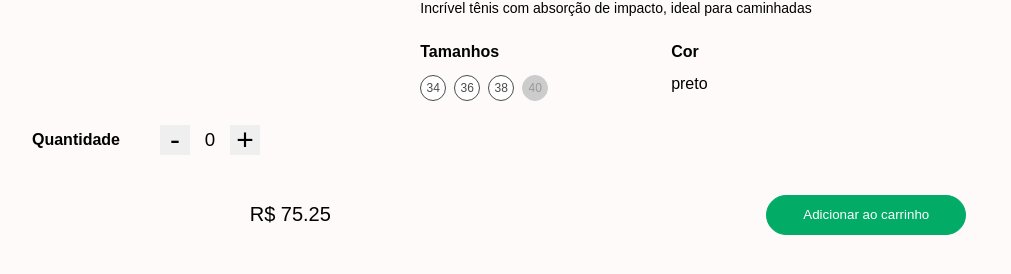
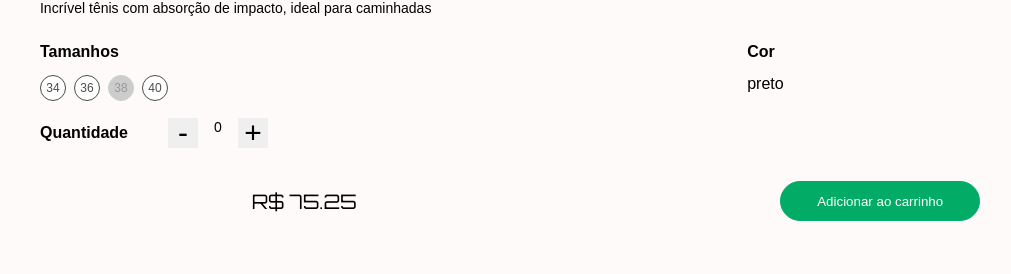
Before and after one commit to jean-campelo/projeto14-vest-store-front, a React (Create React App) app: page /view-product in a window 1280 px wide. Shown: the part 498-772 px from the top of the page, without its empty margins (32-1043 px from the left). Built offline with nearby package versions, Linux system fonts and the light colour scheme.

Commit message:
Exibindo tamanho de acordo com disponibilidade

```diff
--- a/src/components/ViewProduct.js
+++ b/src/components/ViewProduct.js
@@ -30,17 +30,15 @@
               {product.color}
             </Color>
           </ContainerSizeAndColor>
-        </Informations>
           <AddCart>
             <Quantity>
               <h2>Quantidade</h2>
               <div>
                 <button onClick={() => (qtd > 0 ? setQtd(qtd - 1) : setQtd(0))}>
-                {" "}
-                -{" "}
+                  -
                 </button>
                 <h3> {qtd} </h3>
-              <button onClick={() => setQtd(qtd + 1)}> + </button>
+                <button onClick={() => setQtd(qtd + 1)}>+</button>
               </div>
             </Quantity>
             <Price>
@@ -48,6 +46,7 @@
               <button> Adicionar ao carrinho </button>
             </Price>
           </AddCart>
+        </Informations>
       </Product>
     </Container>
   );
@@ -101,21 +100,22 @@
   div {
     display: flex;
   }
-
 `;
-
 const Details = styled.div`
   display: flex;
   align-items: center;
   justify-content: center;
-    color: ${(props) => props.qtd > 0 ? "#4b4b4c" : "#999"};
+  color: ${(props) => (props.qtd > 0 ? "#4b4b4c" : "#999")};
   width: 24px;
   height: 24px;
-    border: 1px solid ${(props) => props.qtd > 0 ? "#4b4b4c" : "#ccc"};
+  border: 1px solid ${(props) => (props.qtd > 0 ? "#4b4b4c" : "#ccc")};
   border-radius: 50px;
   margin-right: 8px;
   font-size: 12px;
-    background-color: ${(props) => props.qtd > 0 ? "#fff" : "#ccc"};
+  background-color: ${(props) => (props.qtd > 0 ? "#fff" : "#ccc")};
+
+  //product selected
+  border: 1px solid ${(props) => (props.qtd > 0 ? "#4b4b4c" : "#ccc")};
 `;
 
 const Color = styled.div`
@@ -150,7 +150,6 @@
     justify-content: space-between;
     width: 100px;
     margin-left: 40px;
-
   }
   button {
     display: flex;
@@ -181,6 +180,5 @@
     border: 1px solid #02ac66;
     border-radius: 50px;
     color: #fff;
-
   }
 `;
--- a/src/components/productExemple.js
+++ b/src/components/productExemple.js
@@ -1,12 +1,14 @@
-const product = {
+const products = {
   name: "Nike Air Max",
   description: "Incrível tênis com absorção de impacto, ideal para caminhadas",
+
   sizes: [
     { number: 34, qtd: 5 },
-    { number: 36, qtd: 4 },
-    { number: 38, qtd: 1 },
-    { number: 40, qtd: 0 },
+    { number: 36, qtd: 3 },
+    { number: 38, qtd: 0 },
+    { number: 40, qtd: 1 },
   ],
+
   qtd: 12,
   color: "preto",
   department: "tênis",
@@ -15,4 +17,4 @@
   image: "https://imgnike-a.akamaihd.net/1300x1300/013635ID.jpg",
 };
 
-export default product;
+export default products;
```
Lines whose indentation alone changed are shown as unchanged.
